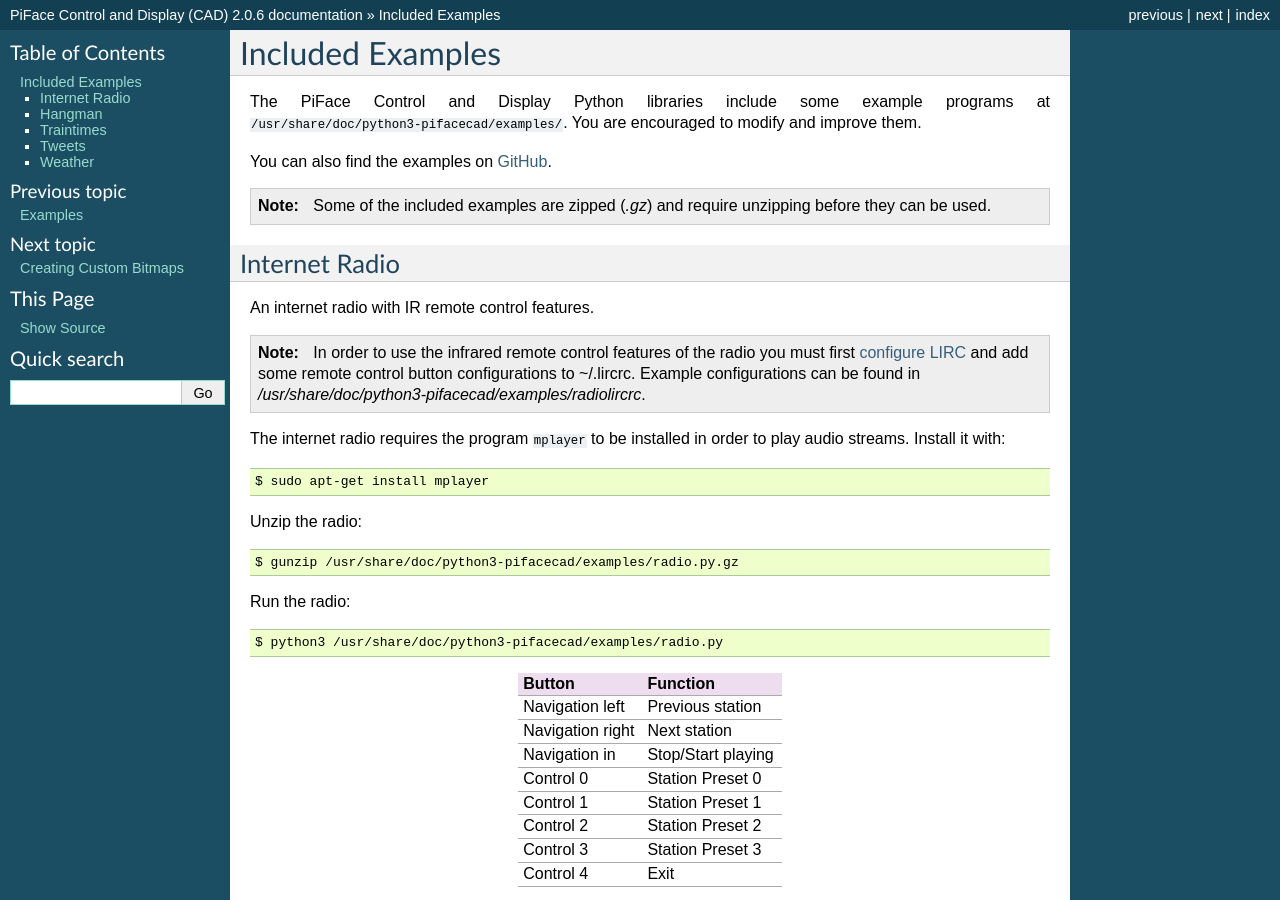
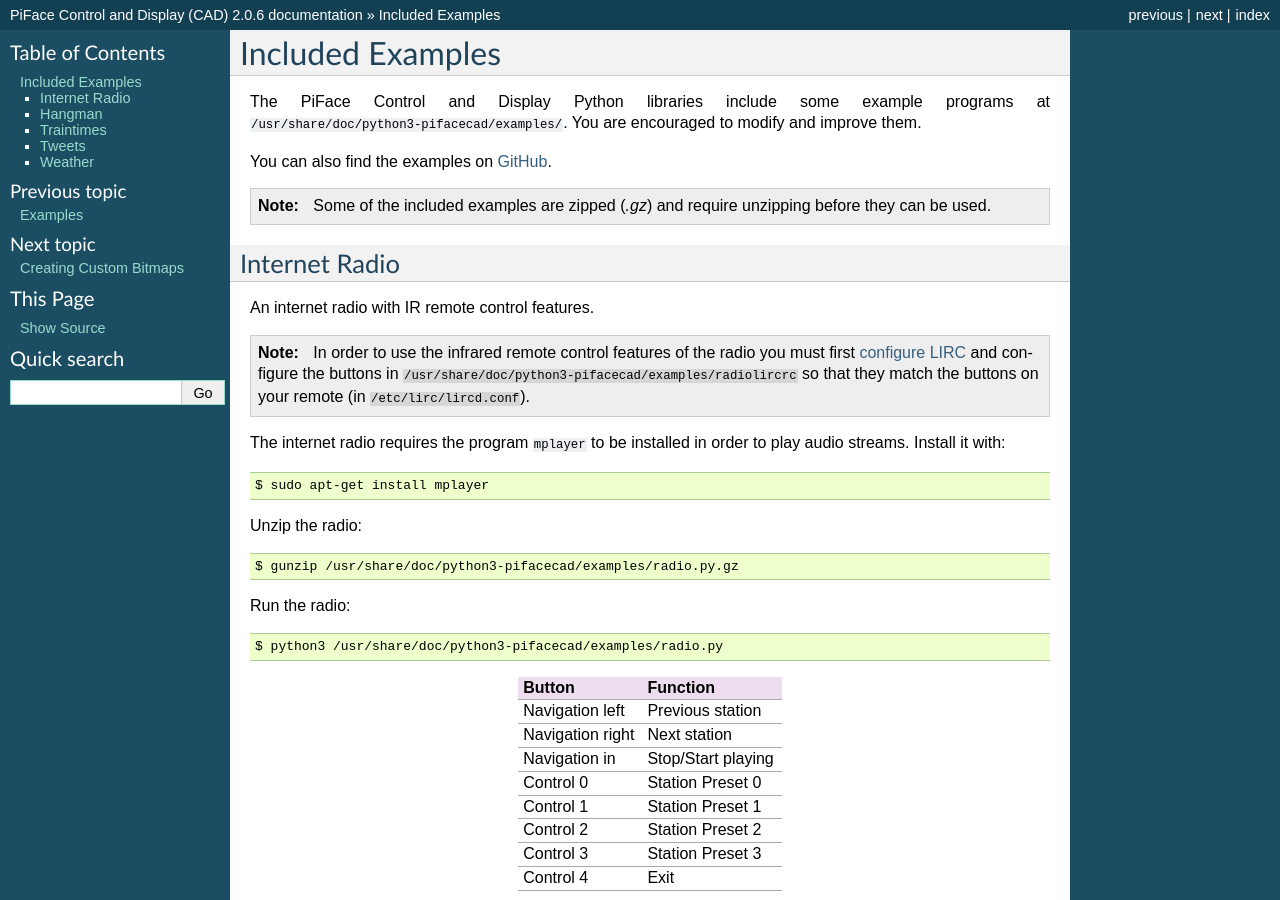
Before and after one commit to piface/pifacecad, a Sphinx documentation site: the page built from docs/included_examples.rst, in a window 1280 px wide and 900 px high. Built offline with Sphinx 7.4.7, drawn with Linux system fonts in a browser that asks for light colours.

Commit message:
fixed internet radio example docs note

```diff
--- a/docs/included_examples.rst
+++ b/docs/included_examples.rst
@@ -14,10 +14,10 @@ Internet Radio
 An internet radio with IR remote control features.
 
 .. note:: In order to use the infrared remote control features of the radio
-          you must first `configure LIRC <lirc.html>`_ and add some remote
-          control button configurations to ~/.lircrc. Example configurations
-          can be found in
-          `/usr/share/doc/python3-pifacecad/examples/radiolircrc`.
+          you must first `configure LIRC <lirc.html>`_ and configure the
+          buttons  in ``/usr/share/doc/python3-pifacecad/examples/radiolircrc``
+          so that they match the buttons on your remote (in
+          ``/etc/lirc/lircd.conf``).
 
 The internet radio requires the program ``mplayer`` to be installed in order to
 play audio streams. Install it with::
```
